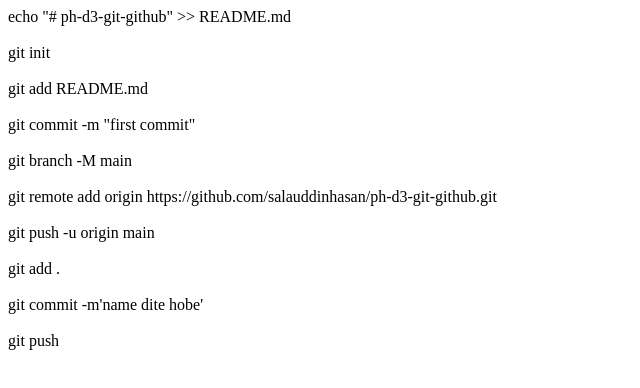
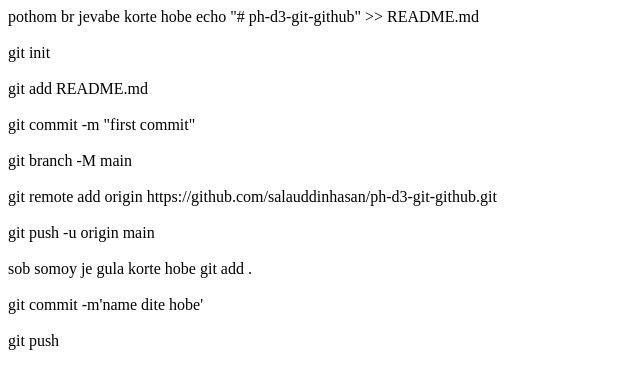
Before and after one commit to salauddinhasan/ph-d3-git-github, a plain HTML site: page index.html in a window 1280 px wide. Shown: the whole page, without its empty margins (0-640 px from the left). Drawn offline with Linux system fonts and the light colour scheme.

Commit message:
git github message

```diff
--- a/index.html
+++ b/index.html
@@ -6,7 +6,7 @@
     <title>git github</title>
  </head>
  <body>
-    <!-- pothom br jevabe korte hobe  -->
+  pothom br jevabe korte hobe
 
 echo "# ph-d3-git-github" >> README.md
 <br>
@@ -32,7 +32,7 @@ git push -u origin main
 
 <br>
 <br>
-<!-- sob somoy je gula korte hobe  -->
+ sob somoy je gula korte hobe
 
 git add .
 
```
